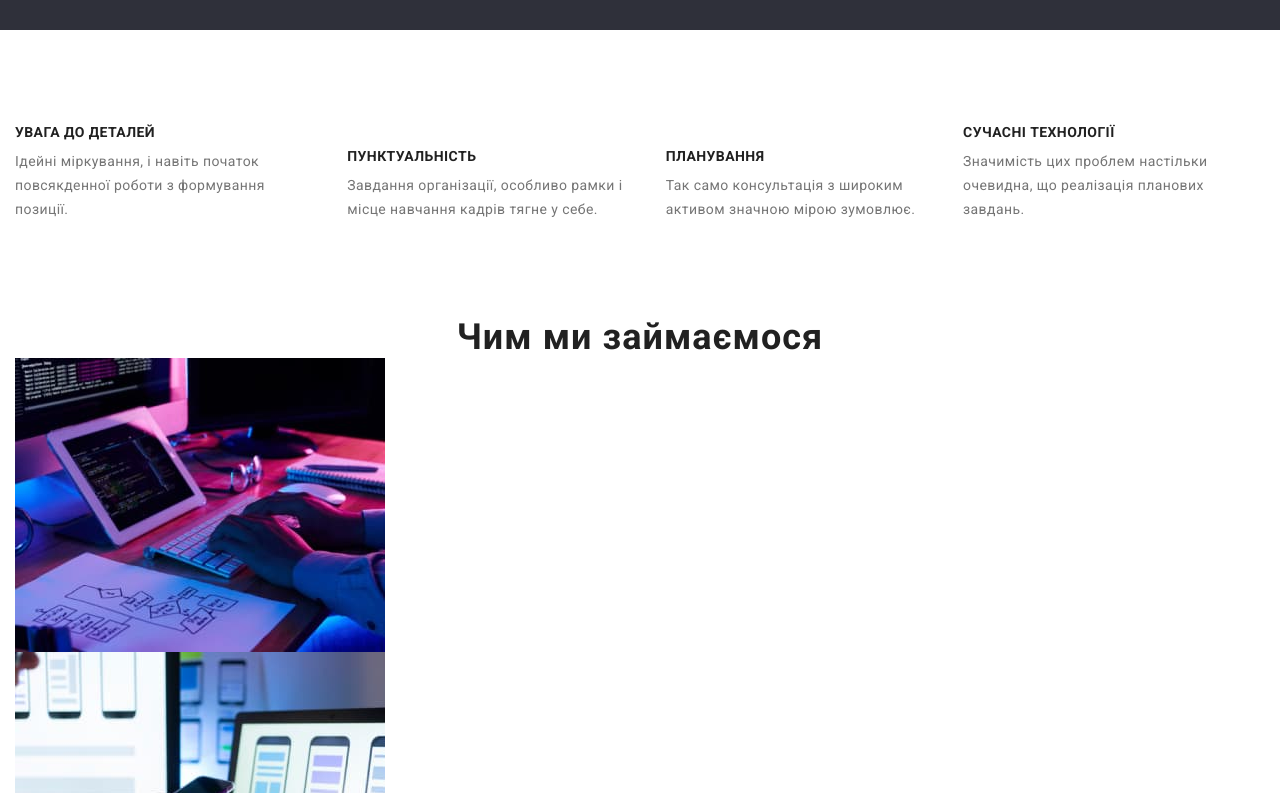
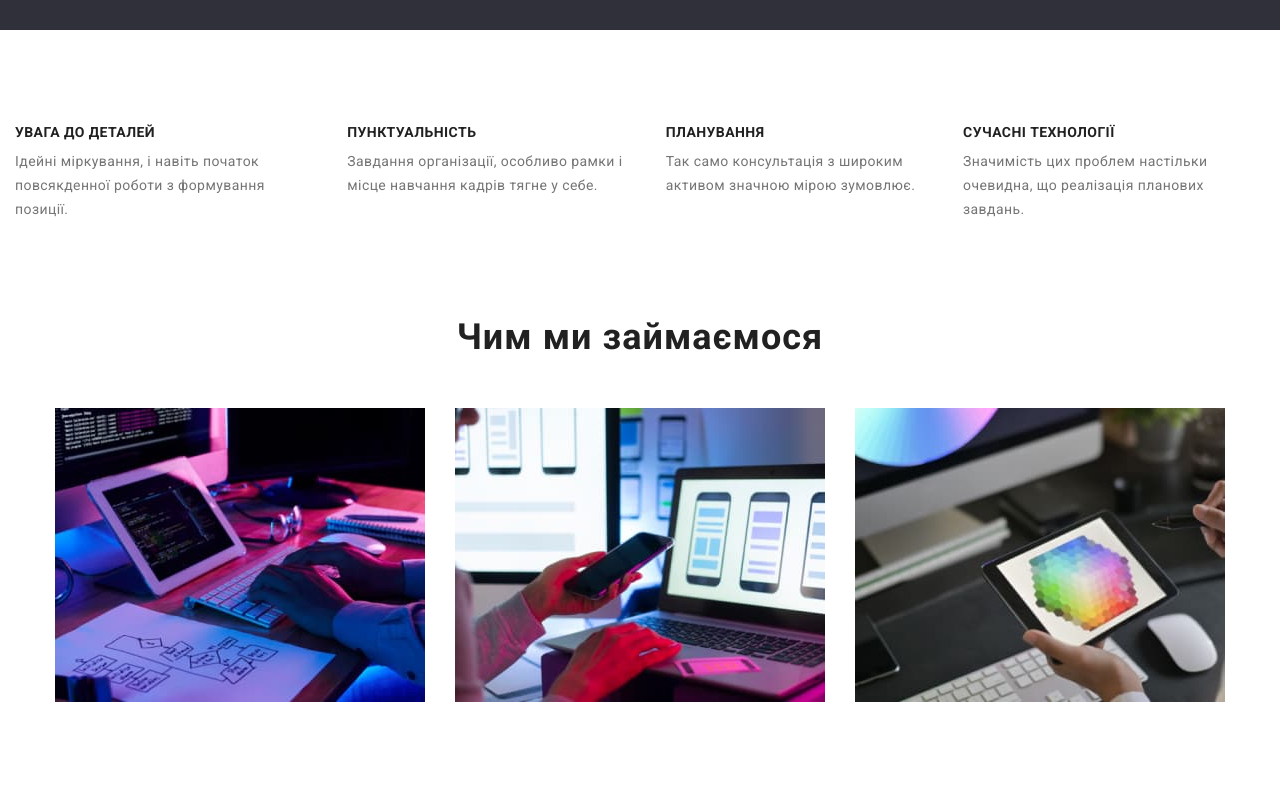
Before and after one commit to ElenaMitsnyk/goit-markup-hw-03, a plain HTML site: page index.html in a window 1280 px wide. Shown: the part 720-1513 px from the top of the page. Drawn offline with nearby package versions, Linux system fonts and the light colour scheme.

Commit message:
section third end

```diff
--- a/css/styles.css
+++ b/css/styles.css
@@ -226,11 +226,13 @@ color: var(--color-title);
     text-decoration: none;
 }
 
-.main-advantage {
+.main-second {
 padding-top: 94px;
 padding-bottom: 94px;
+}
+.main-advantage {
 display: flex;
-align-items: flex-end;
+justify-content: center;
 gap: 30px;
 }
 .main-advantage-title {
@@ -247,7 +249,30 @@ line-height: 1.7142;
 letter-spacing: 0.03em;
 color: var(--color-text);
 }
-.main-work,
+.main-third {
+padding-top: 0px;
+padding-bottom: 94px;
+}
+.main-img {
+display: flex;
+justify-content: center;
+gap: 30px;
+}
+.main-work {
+font-size: 36px;
+line-height: 1.1666;
+text-align: center;
+letter-spacing: 0.03em;
+color: var(--color-title);
+margin-bottom: 50px;
+}
+
+.main-fourth {
+
+}
+
+
+
 .main-team {
 font-size: 36px;
 line-height: 1.1666;
--- a/index.html
+++ b/index.html
@@ -88,10 +88,10 @@
       </section>
 
       <!-- третя секцiя -->
-      <section>
+      <section class="main-third">
         <div class="container">
           <h2 class="main-work">Чим ми займаємося</h2>
-          <ul>
+          <ul class="main-img">
             <li>
               <img
                 width="370"
@@ -121,7 +121,7 @@
       </section>
 
       <!-- чеверта секцiя -->
-      <section>
+      <section class="main-fourth">
         <div class="container">
           <h2 class="main-team">Наша команда</h2>
           <ul>
```
